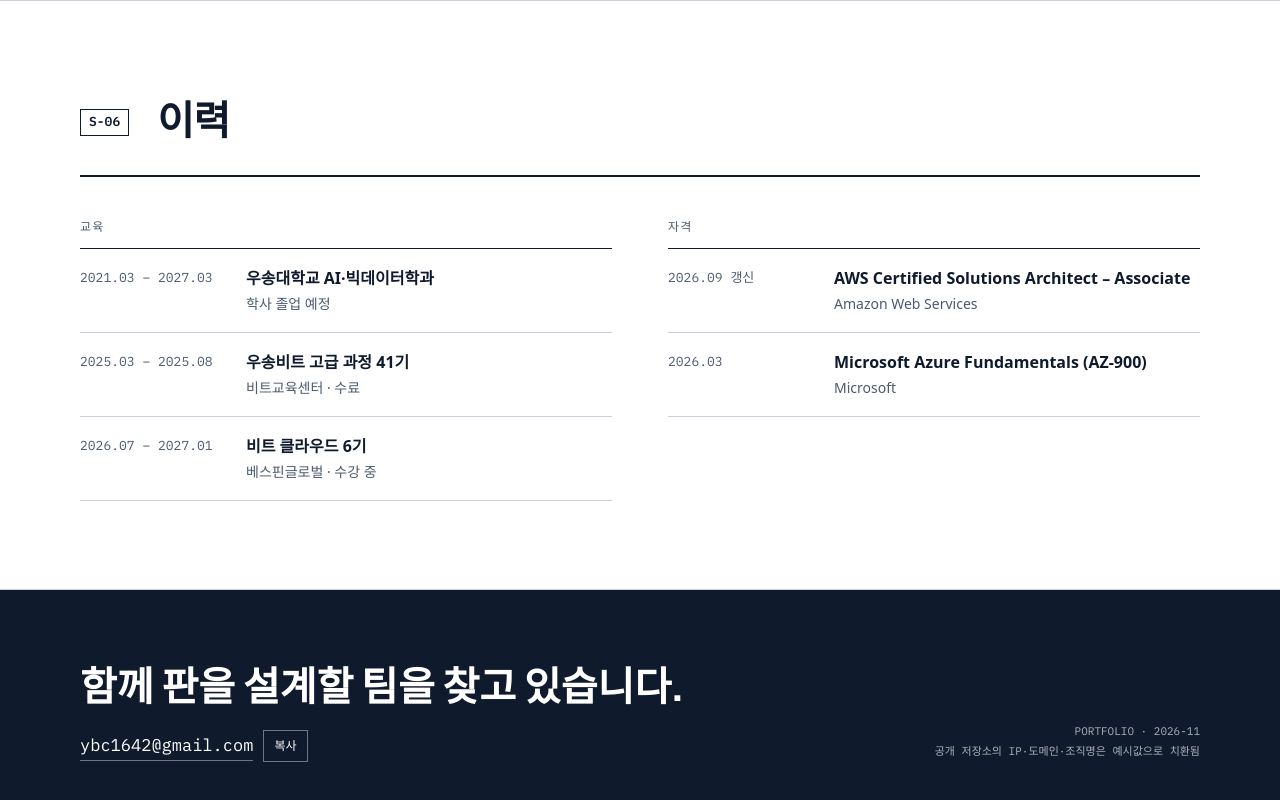
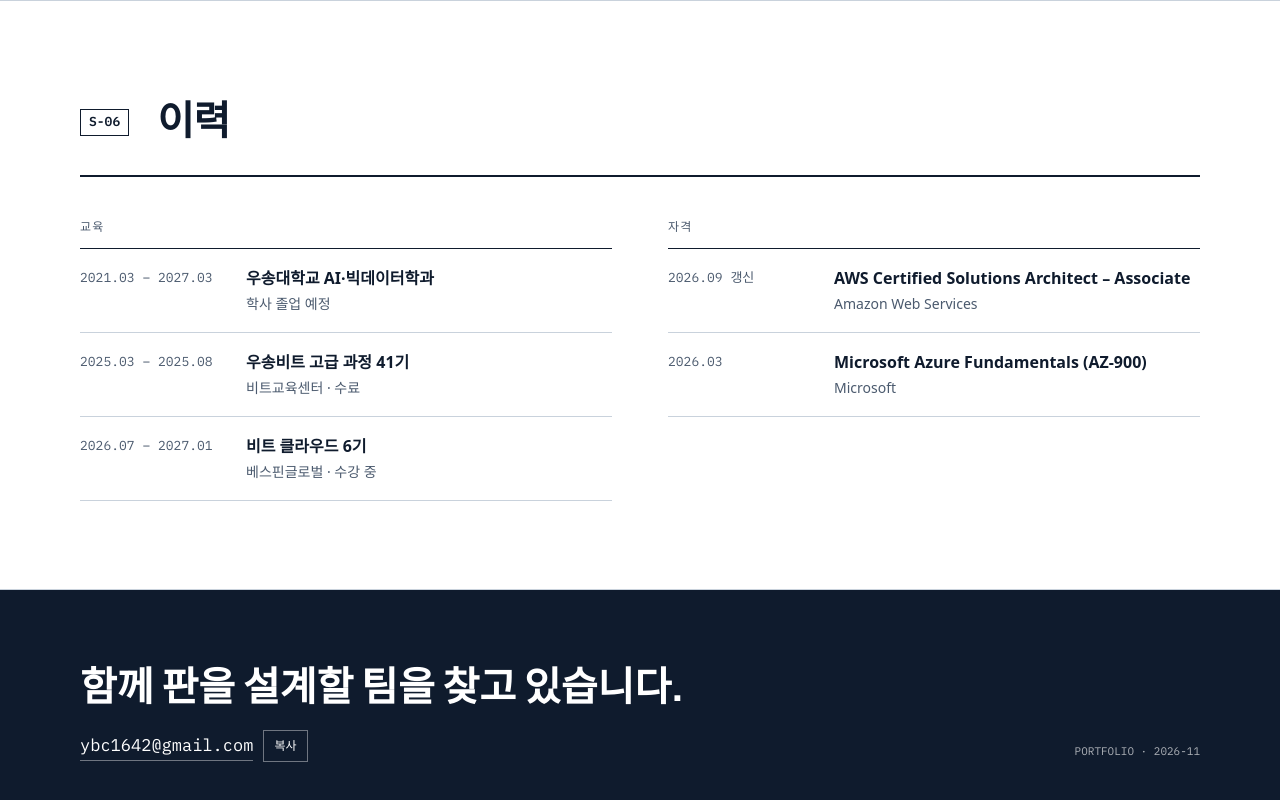
Before and after one commit to milk024/portfolio-web, a plain HTML site: page index.html in a window 1280 px wide. Shown: the part 9263-10063 px from the top of the page. Drawn offline with Linux system fonts and the light colour scheme; a web font is replaced by a local one.

Commit message:
Remove sanitization note from footer
Co-Authored-By: Claude Opus 5.5 <noreply@anthropic.com>

```diff
--- a/index.html
+++ b/index.html
@@ -490,7 +490,7 @@
       <p class="foot-big">함께 판을 설계할 팀을 찾고 있습니다.</p>
       <p class="foot-mail"><a href="mailto:ybc1642@gmail.com">ybc1642@gmail.com</a> <button type="button" class="copy" id="copyBtn" data-copy="ybc1642@gmail.com">복사</button></p>
     </div>
-    <p class="foot-meta mono">PORTFOLIO · 2026-11<br>공개 저장소의 IP·도메인·조직명은 예시값으로 치환됨</p>
+    <p class="foot-meta mono">PORTFOLIO · 2026-11</p>
   </div>
 </footer>
 
```
